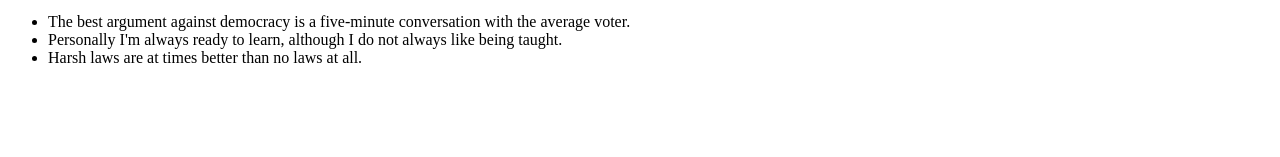
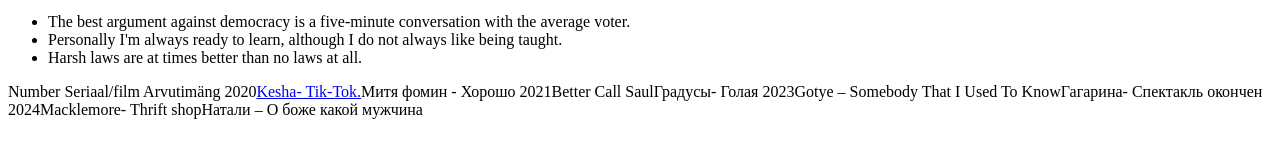
Before and after one commit to ToniHasa/toni.github.io, a plain HTML site: page index.html in a window 1280 px wide. Shown: the part 403-560 px from the top of the page. Drawn offline with Linux system fonts and the light colour scheme.

Commit message:
Update index.html

```diff
--- a/index.html
+++ b/index.html
@@ -13,5 +13,16 @@
          <li>Harsh laws are at times better than no laws at all.</li>
   </ul>
 
+ <tbody><tr>
+    <th>Number</th>
+    <th>Seriaal/film</th>
+    <th>Arvutimäng</th>
+   </tr>
+   <tr><td>2020</td><td><a href="https://youtu.be/iP6XpLQM2Cs">Kesha- Tik-Tok.</a></td><td>Митя фомин - Хорошо</td></tr>
+   <tr><td>2021</td><td>Better Call Saul</td><td>Градусы- Голая</td></tr>
+   <tr><td>2023</td><td>Gotye – Somebody That I Used To Know</td><td>Гагарина- Спектакль окончен</td></tr>
+   <tr><td>2024</td><td>Macklemore- Thrift shop</td><td>Натали – О боже какой мужчина</td></tr>
+  </tbody>
+
 </body>
 </html>
```
